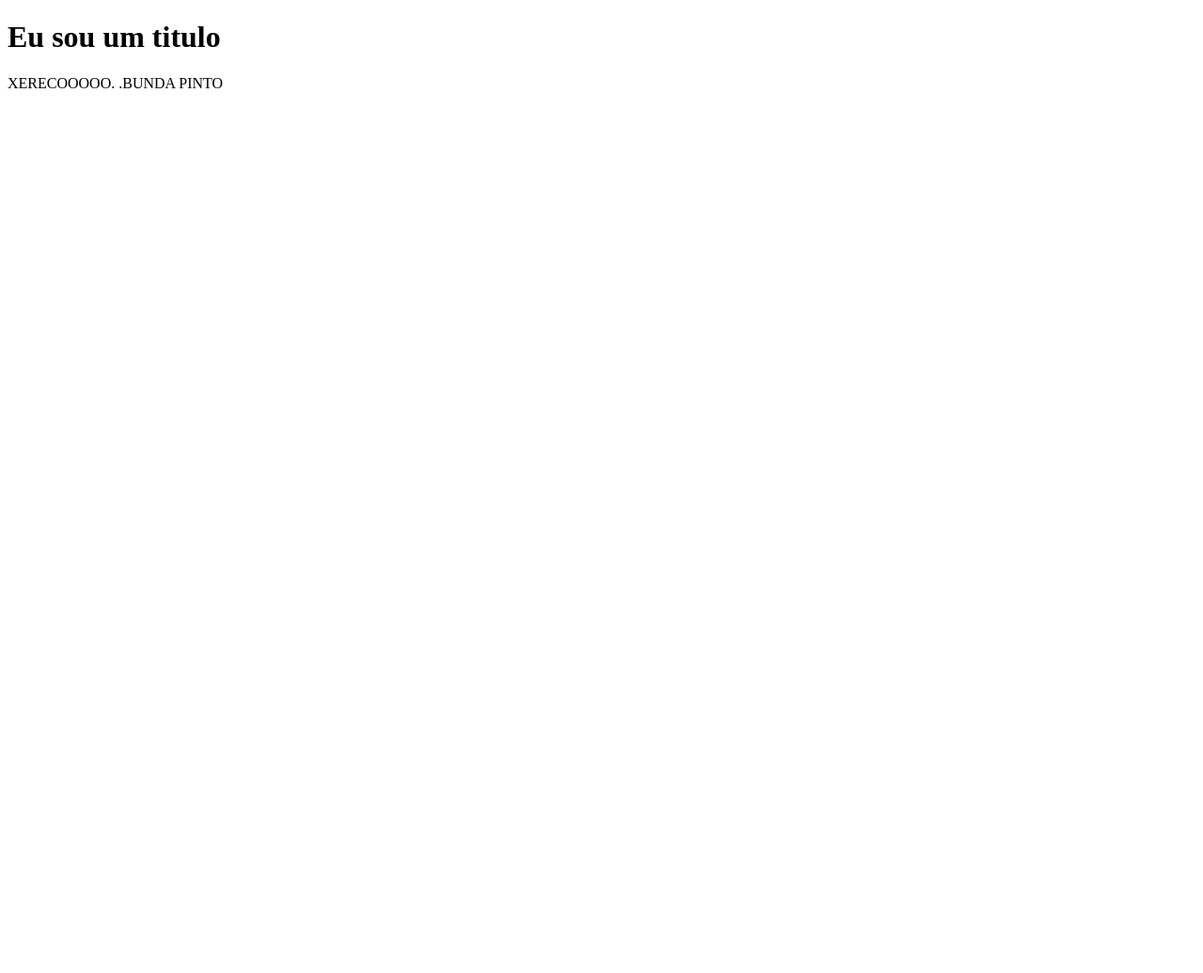
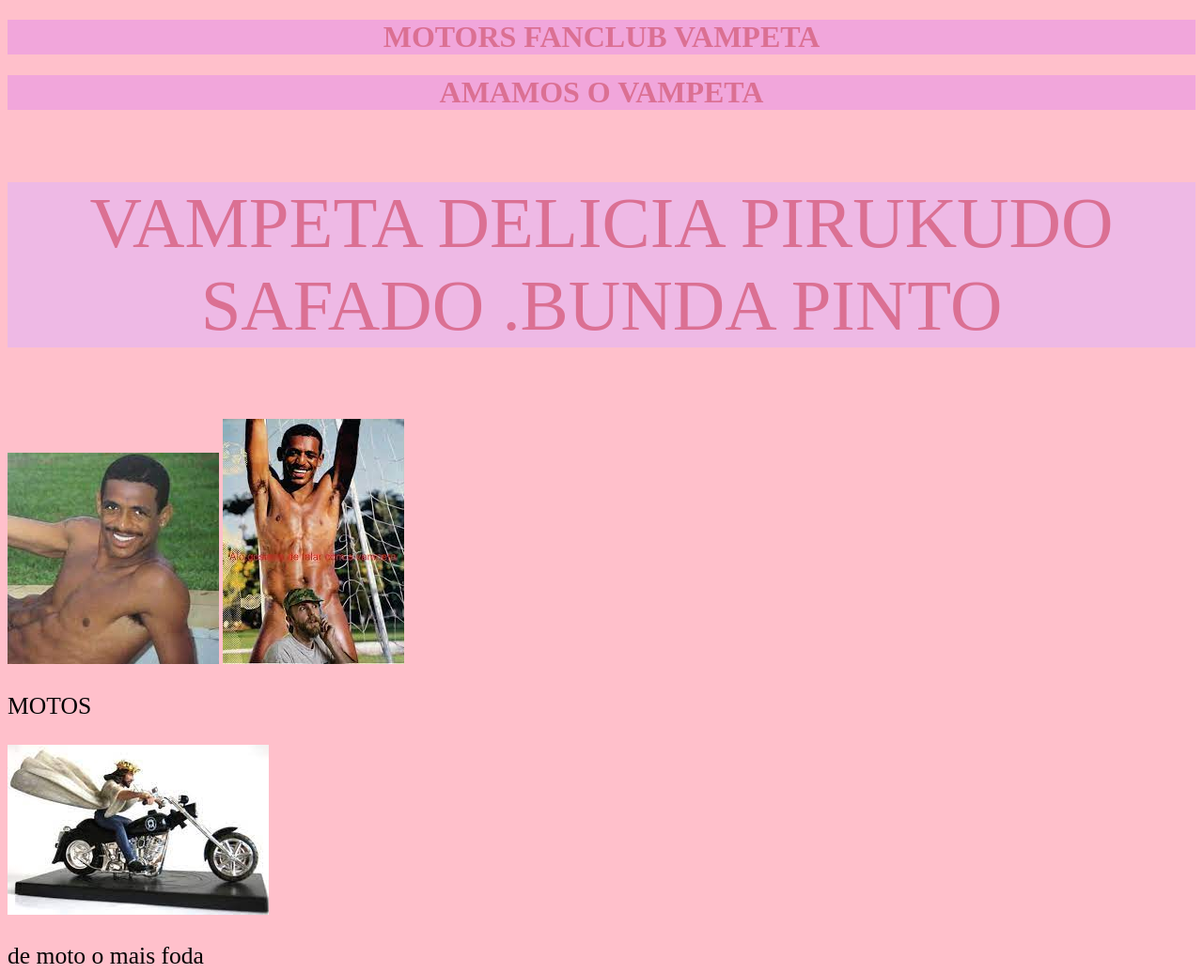
Before and after one commit to lucaspipipipi/primeiraaula_html.tds, a plain HTML site: page index/lucaspipipi.html in a window 1280 px wide. Shown: the top 1036 px of the page at 94% size. Before the commit the page ends 800 px from the top, so only its background shows below. Drawn offline with Linux system fonts and the light colour scheme.

Commit message:
segundo commit, vampetao

```diff
--- /dev/null
+++ b/index/estilo.css
@@ -0,0 +1,26 @@
+body{
+   background-color:pink;
+
+}
+
+h1 {
+    color:palevioletred;
+    text-align: center;
+    background-color: rgb(241, 166, 219);
+}
+
+
+
+.vampetap{
+    color:palevioletred;
+    font-size: 300%;
+    text-align:center;
+    background-color:rgb(238, 185, 229);
+    position: static;-o-border-image: space
+    ;
+}
+
+
+p{
+    font-size:160%;
+}
--- a/index/lucaspipipi.html
+++ b/index/lucaspipipi.html
@@ -1,16 +1,44 @@
 <!DOCTYPE html>
+<link rel="stylesheet" href="estilo.css">
 <html>
-<head>
-	<title> Minha primeira pag </title>
-	<meta charset= "UTF-8">
-</head>
-<body> </body>
+<body style="background-color:pink;"></body>
+
+	<h1> MOTORS FANCLUB VAMPETA </h1>
+
 
 <body>
-	<h1>Eu sou um titulo </h1>
+	<h1>AMAMOS O VAMPETA </h1>
 
-	<p> XERECOOOOO.
+<div class="vampetap">
+	<p> VAMPETA DELICIA PIRUKUDO SAFADO .BUNDA PINTO</p>
+</div>
 
-.BUNDA PINTO</p>
-</body>
+
+
+
+
+		<img id = "vampetaco" src="vampeta.jfif" alt="">
+		<img src="vanpetao.jfif" alt="">
+		 <p> MOTOS </p>
+
+
+		<img src="jesusdemoto.jfif" alt="" >
+		 <p> de moto o mais foda </p>
+
+
+		<img src="motogrande1.jfif" alt="" >
+		 <p> motos grandes fortes e potentes</p>
+
+
+		<img src="motogrande2.jpg" alt="">
+		 <p>linda moto </p>
+
+
+		<img src="abutres1.jfif" alt="">
+		 <p>abutres motor club</p>
+
+
+	</body>
+	<p> PIX PARA SALVAÇÃO CRIAÇAO DE NOVA GERUSALEM EM APARECIDA DO RIO NEGRO TOCANTINS </p>
+
 </html>
```
Also changed, not shown: index/abutres1.jfif (added), index/jesusdemoto.jfif (added), index/motogrande1.jfif (added), index/motogrande2.jpg (added), index/vampeta.jfif (added), index/vanpetao.jfif (added).
